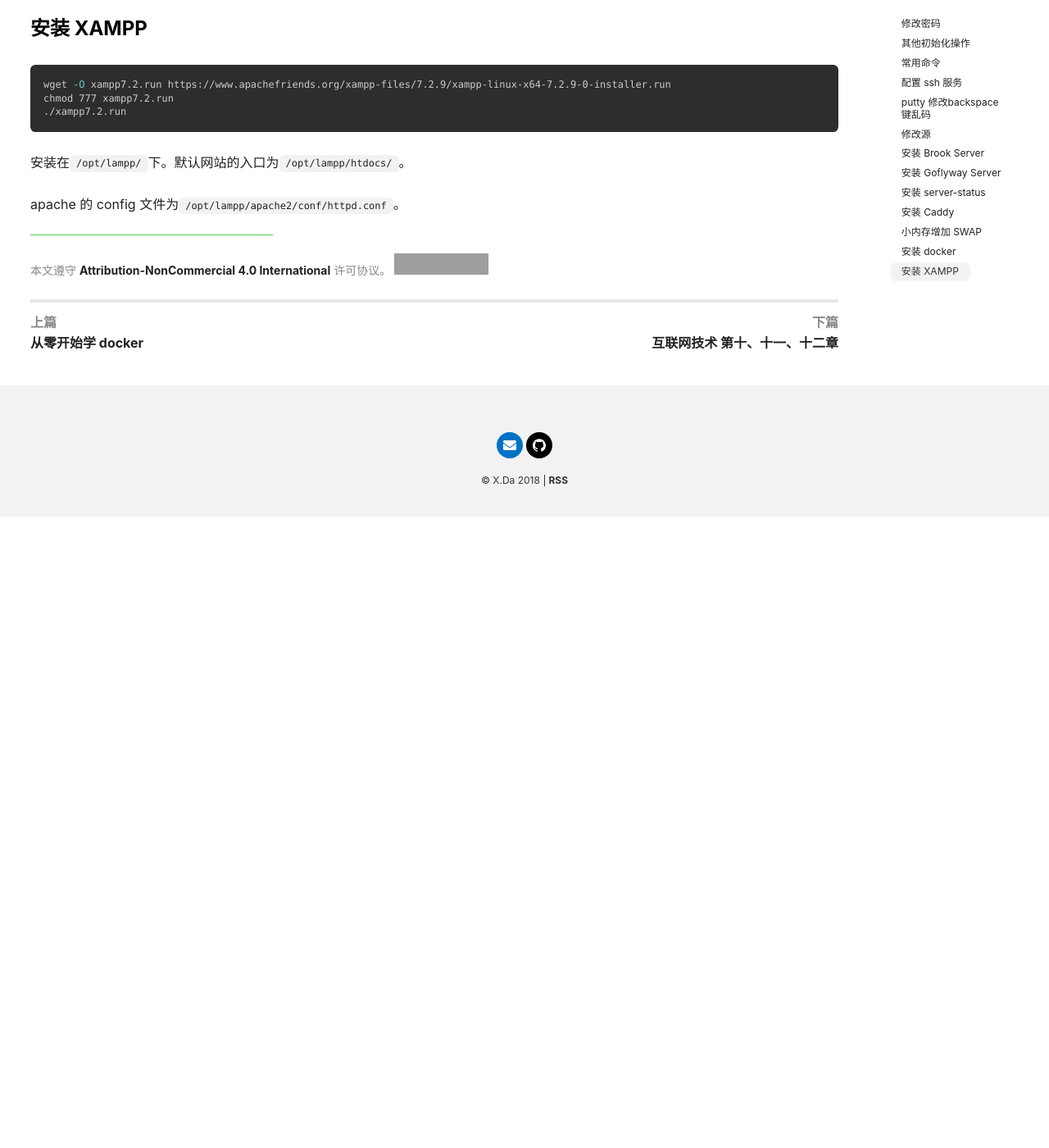
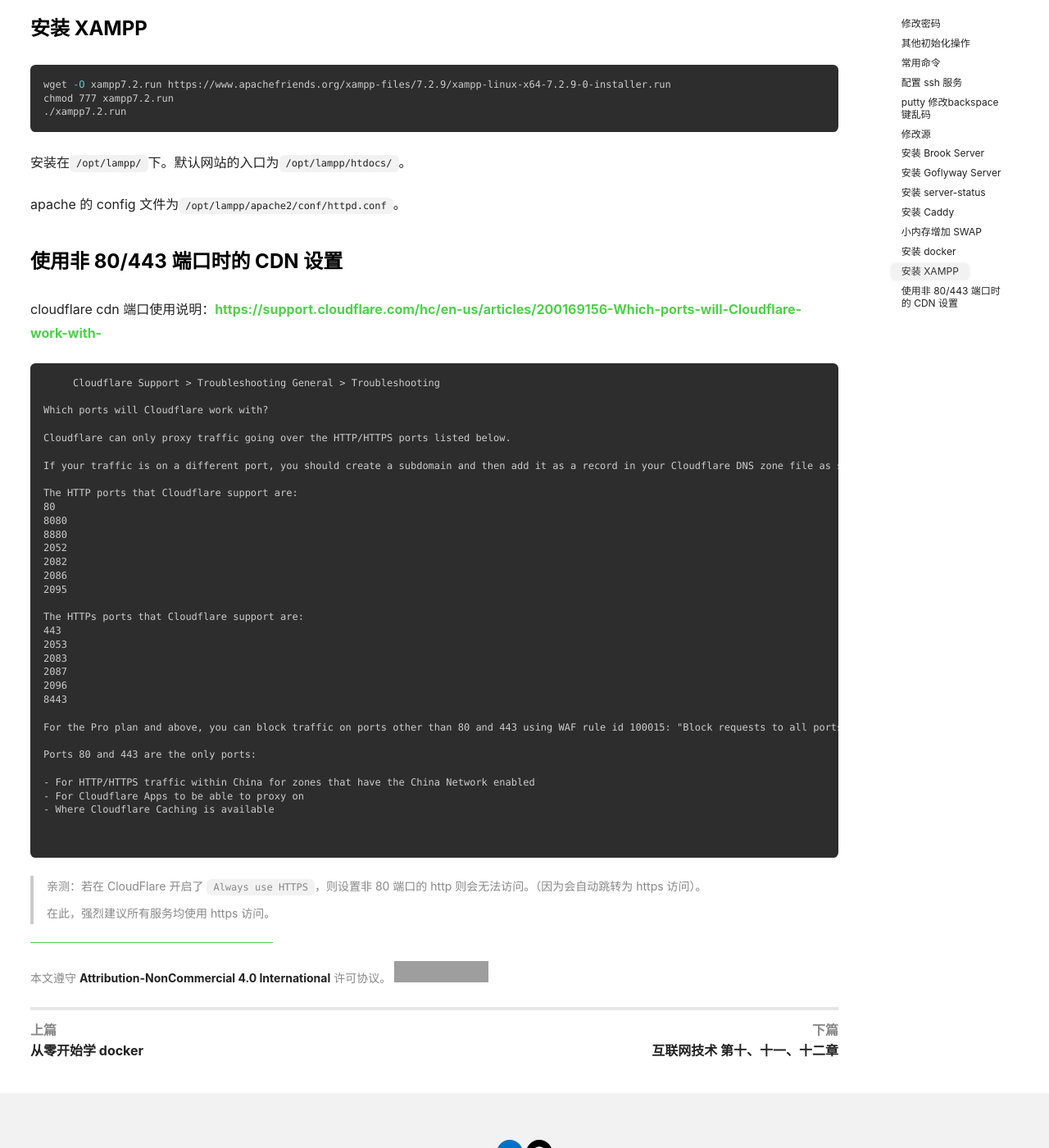
Before and after one commit to thianda91/thianda91.github.io, a Jekyll site: the page built from _posts/2018-09-25-vps-init.md, in a window 1280 px wide and 1400 px high, scrolled down 7475 px. Shown: the whole window at 82% size. Built offline with Jekyll 4.4.1, drawn with Linux system fonts in a browser that asks for light colours; nearby versions of some CDN libraries; comment, search, counter and statistics services are not loaded; before the commit the page ends 8105 px from its top, so only the background shows below that; grey boxes are pictures that could not be loaded.

Commit message:
auto update 2018-10-7 17:31:42

````diff
--- a/_posts/2018-09-25-vps-init.md
+++ b/_posts/2018-09-25-vps-init.md
@@ -354,3 +354,48 @@
 安装在`/opt/lampp/`下。默认网站的入口为`/opt/lampp/htdocs/`。
 
 apache 的 config 文件为`/opt/lampp/apache2/conf/httpd.conf`。
+
+### 使用非 80/443 端口时的 CDN 设置
+
+cloudflare cdn 端口使用说明：<https://support.cloudflare.com/hc/en-us/articles/200169156-Which-ports-will-Cloudflare-work-with->
+
+```
+     Cloudflare Support > Troubleshooting General > Troubleshooting
+
+Which ports will Cloudflare work with?
+
+Cloudflare can only proxy traffic going over the HTTP/HTTPS ports listed below.
+
+If your traffic is on a different port, you should create a subdomain and then add it as a record in your Cloudflare DNS zone file as something we don't proxy (gray cloud = no Cloudflare proxy or caching on a record).
+
+The HTTP ports that Cloudflare support are:
+80
+8080
+8880
+2052
+2082
+2086
+2095
+
+The HTTPs ports that Cloudflare support are:
+443
+2053
+2083
+2087
+2096
+8443
+
+For the Pro plan and above, you can block traffic on ports other than 80 and 443 using WAF rule id 100015: "Block requests to all ports except 80 and 443".
+
+Ports 80 and 443 are the only ports:
+
+- For HTTP/HTTPS traffic within China for zones that have the China Network enabled
+- For Cloudflare Apps to be able to proxy on
+- Where Cloudflare Caching is available
+
+
+```
+
+> 亲测：若在 CloudFlare 开启了 `Always use HTTPS`，则设置非 80 端口的 http 则会无法访问。（因为会自动跳转为 https 访问）。
+>
+> 在此，强烈建议所有服务均使用 https 访问。
````
Also changed, not shown: _posts/2018-10-03-internet-technology-outline.md (+2 -0 lines).
